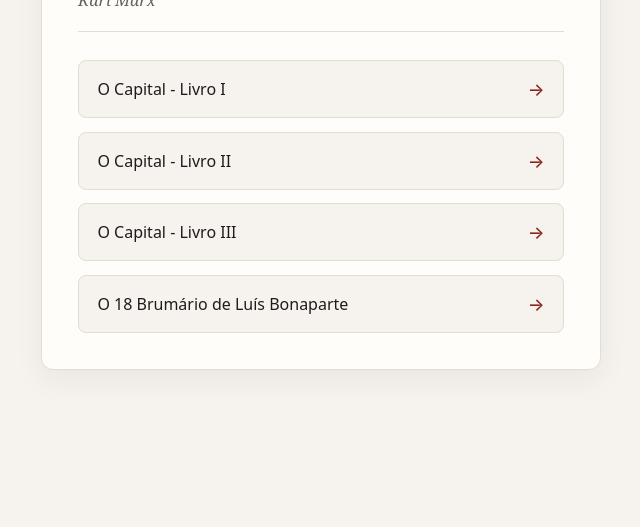
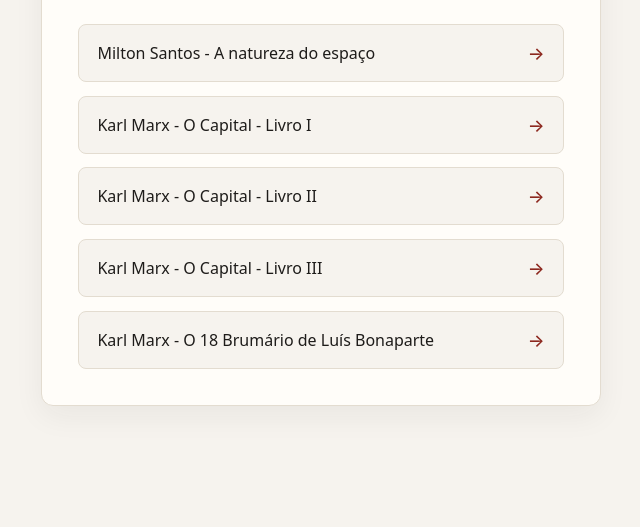
Before and after one commit to wagnerwn/books, a plain HTML site: page index.html in a window 1280 px wide. Shown: the part 273-800 px from the top of the page, without its empty margins (319-959 px from the left). Drawn offline with Linux system fonts and the light colour scheme.

Commit message:
Update index.html

```diff
--- a/index.html
+++ b/index.html
@@ -105,13 +105,14 @@
   <main>
     <p class="tag">Índice de Resumos</p>
     <h1>O Capital</h1>
-    <p class="autor">Karl Marx</p>
+    <p class="autor">Livros</p>
 
     <ul>
-      <li><a href="o_capital_livro_i_atlas_infogr_fico_interativo.html">O Capital - Livro I</a></li>
-      <li><a href="o_capital_livro_ii_atlas_infogr_fico_interativo.html">O Capital - Livro II</a></li>
-      <li><a href="o_capital_livro_iii_atlas_infogr_fico_interativo.html">O Capital - Livro III</a></li>
-      <li><a href="o_18_de_brum_rio_de_lu_s_bonaparte_atlas_infogr_fico_interativo.html">O 18 Brumário de Luís Bonaparte</a></li>
+      <li><a href="a_natureza_do_espa_o_atlas_infogr_fico_interativo.html">Milton Santos - A natureza do espaço</a></li>
+      <li><a href="o_capital_livro_i_atlas_infogr_fico_interativo.html">Karl Marx - O Capital - Livro I</a></li>
+      <li><a href="o_capital_livro_ii_atlas_infogr_fico_interativo.html">Karl Marx - O Capital - Livro II</a></li>
+      <li><a href="o_capital_livro_iii_atlas_infogr_fico_interativo.html">Karl Marx - O Capital - Livro III</a></li>
+      <li><a href="o_18_de_brum_rio_de_lu_s_bonaparte_atlas_infogr_fico_interativo.html">Karl Marx - O 18 Brumário de Luís Bonaparte</a></li>
     </ul>
   </main>
 </body>
```
